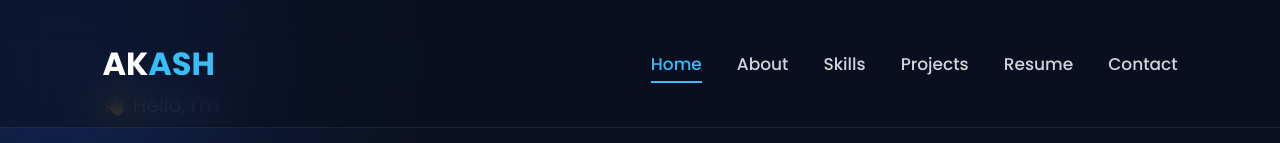
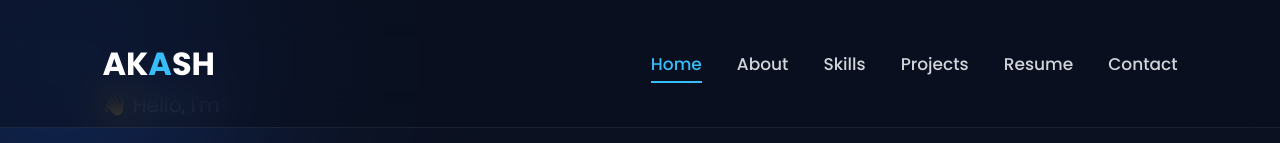
Before and after one commit to skyak191125/portfolio, a React (Vite) app: page / in a window 1280 px wide. Shown: the top 143 px of the page. Built offline with nearby package versions, Linux system fonts and the light colour scheme.

Commit message:
Update Navbar.jsx

```diff
--- a/src/components/Navbar.jsx
+++ b/src/components/Navbar.jsx
@@ -21,7 +21,7 @@ function Navbar() {
     <header className="navbar">
 
       <div className="logo">
-        AK<span>ASH</span>
+        AK<span>A</span>SH
       </div>
 
       {/* Desktop Menu */}
```
